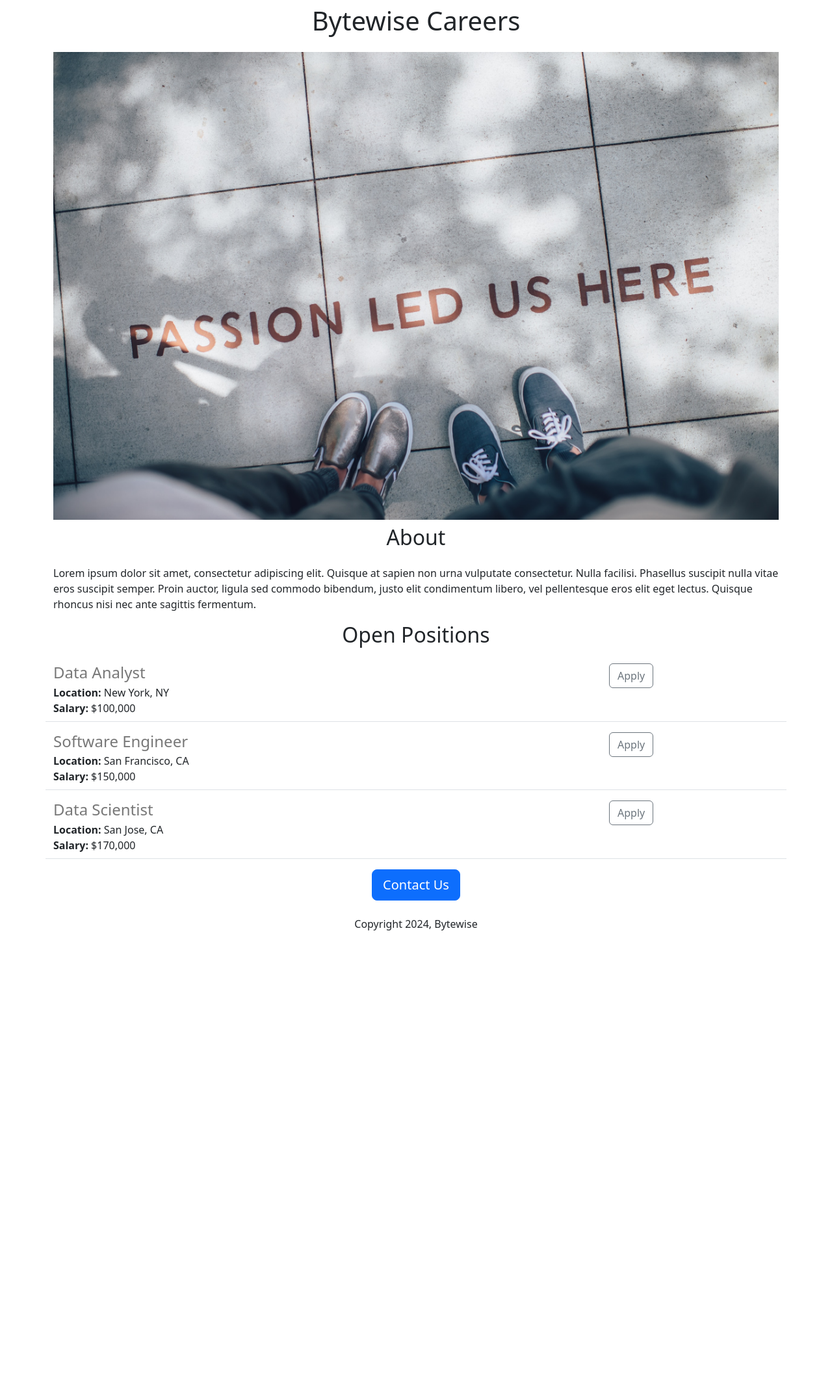
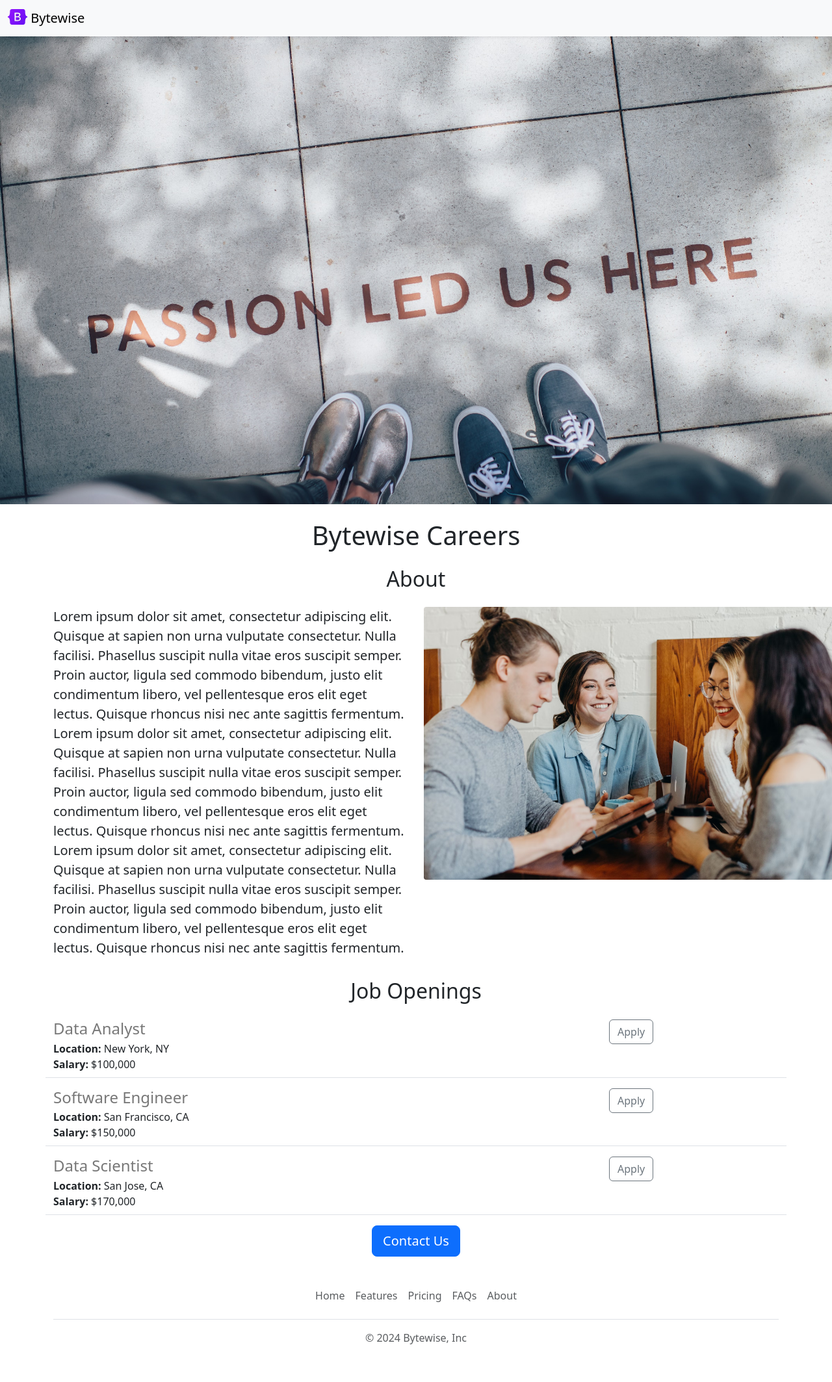
Before and after one commit to Ratnala22/careers-website, a Flask app: page / in a window 1280 px wide. Shown: the whole page at 65% size. Before the commit the page ends 1432 px from the top, so only its background shows below. Run offline with Flask 3, Linux system fonts and the light colour scheme.

Commit message:
added navbar and footer

```diff
--- /dev/null
+++ b/templates/footer.html
@@ -0,0 +1,12 @@
+<div class="container">
+  <footer class="py-3 my-4">
+    <ul class="nav justify-content-center border-bottom pb-3 mb-3">
+      <li class="nav-item"><a href="#" class="nav-link px-2 text-body-secondary">Home</a></li>
+      <li class="nav-item"><a href="#" class="nav-link px-2 text-body-secondary">Features</a></li>
+      <li class="nav-item"><a href="#" class="nav-link px-2 text-body-secondary">Pricing</a></li>
+      <li class="nav-item"><a href="#" class="nav-link px-2 text-body-secondary">FAQs</a></li>
+      <li class="nav-item"><a href="#" class="nav-link px-2 text-body-secondary">About</a></li>
+    </ul>
+    <p class="text-center text-body-secondary">&copy; 2024 Bytewise, Inc</p>
+  </footer>
+</div>
--- a/templates/home.html
+++ b/templates/home.html
@@ -10,23 +10,42 @@
     height: 720px;
     width: 100%;
     object-fit: cover;
+    margin-bottom:16px;
   }
 </style>
 </head>
 <body>
+  {% include 'nav.html' %}
+  <img class="img-fluid" id="cover" src="static/coverpic.jpg" >
   <div class="container">
     <h1 class="text-center mt-2 mb-4">Bytewise Careers</h1>
-    <img class="img-fluid" id="cover" src="static/coverpic.jpg" >
     <h2 class="text-center mt-2 mb-4">About</h2>
-    <p>
+    <div class="row" style="margin-bottom:16px">
+      <div class="col-md-6">
+        <p class="lead">
           Lorem ipsum dolor sit amet, consectetur adipiscing elit. Quisque at
+          sapien non urna vulputate consectetur. Nulla facilisi. Phasellus
+          suscipit nulla vitae eros suscipit semper. Proin auctor, ligula sed
+          commodo bibendum, justo elit condimentum libero, vel pellentesque
+          eros elit eget lectus. Quisque rhoncus nisi nec ante sagittis
+          fermentum. Lorem ipsum dolor sit amet, consectetur adipiscing elit. Quisque at
+          sapien non urna vulputate consectetur. Nulla facilisi. Phasellus
+          suscipit nulla vitae eros suscipit semper. Proin auctor, ligula sed
+          commodo bibendum, justo elit condimentum libero, vel pellentesque
+          eros elit eget lectus. Quisque rhoncus nisi nec ante sagittis
+          fermentum. Lorem ipsum dolor sit amet, consectetur adipiscing elit. Quisque at
           sapien non urna vulputate consectetur. Nulla facilisi. Phasellus
           suscipit nulla vitae eros suscipit semper. Proin auctor, ligula sed
           commodo bibendum, justo elit condimentum libero, vel pellentesque
           eros elit eget lectus. Quisque rhoncus nisi nec ante sagittis
           fermentum.
         </p>
-    <h2 class="text-center mt-2 mb-4">Open Positions</h2>
+      </div>
+      <div class="d-none d-md-block col-md-6">
+        <img src="static/people.avif" style="height:420px; border-radius:4px;">
+      </div>
+    </div>
+    <h2 class="text-center mt-2 mb-4">Job Openings</h2>
     <div>
       {%for job in jobs%}
       {% include 'jobs.html' %}
@@ -34,8 +53,8 @@
     </div>
     <div class="text-center">
       <button class="btn btn-primary btn-lg">Contact Us</button>
-      <p class="mt-4">Copyright 2024, Bytewise</p>
     </div>
   </div>
+  {% include 'footer.html' %}
 </body>
 </html>
--- a/templates/jobs.html
+++ b/templates/jobs.html
@@ -13,6 +13,6 @@
     {%endif%}
   </div>
   <div class="col-3">
-    <button type="button" class="btn btn-outline-secondary">Apply</button>
+    <a href="https://google.com" type="button" class="btn btn-outline-secondary">Apply</a>
   </div>
 </div>
--- /dev/null
+++ b/templates/nav.html
@@ -0,0 +1,9 @@
+<nav class="navbar bg-body-tertiary shadow-sm fixed-top bg-white">
+  <div class="container-fluid">
+    <a class="navbar-brand" href="#">
+      <img src="static/logo.svg" alt="Logo" width="30" height="24" class="d-inline-block align-text-top">
+      Bytewise
+    </a>
+  </div>
+</nav>
+<div style="height:56px"></div>
```
Also changed, not shown: static/logo.png (added), static/logo.svg (added), static/people.avif (added). Lines whose indentation alone changed are shown as unchanged.
